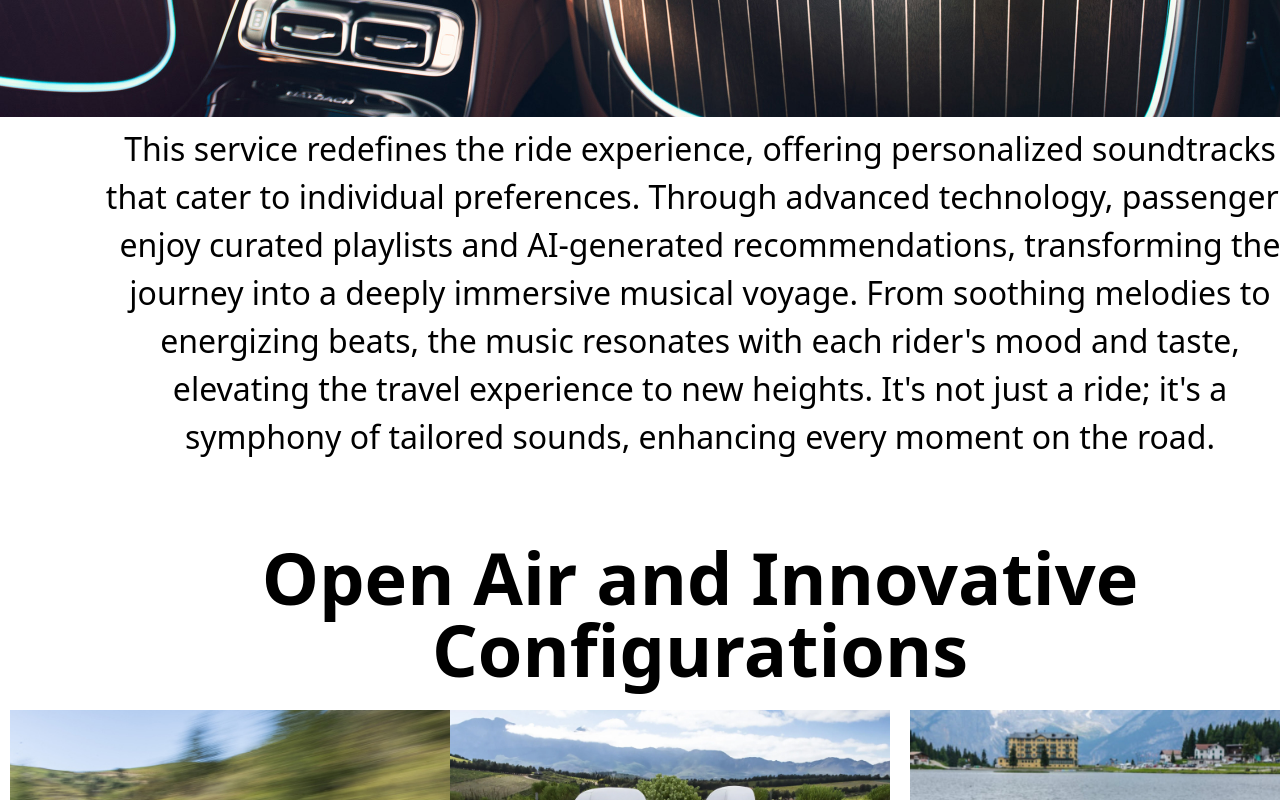
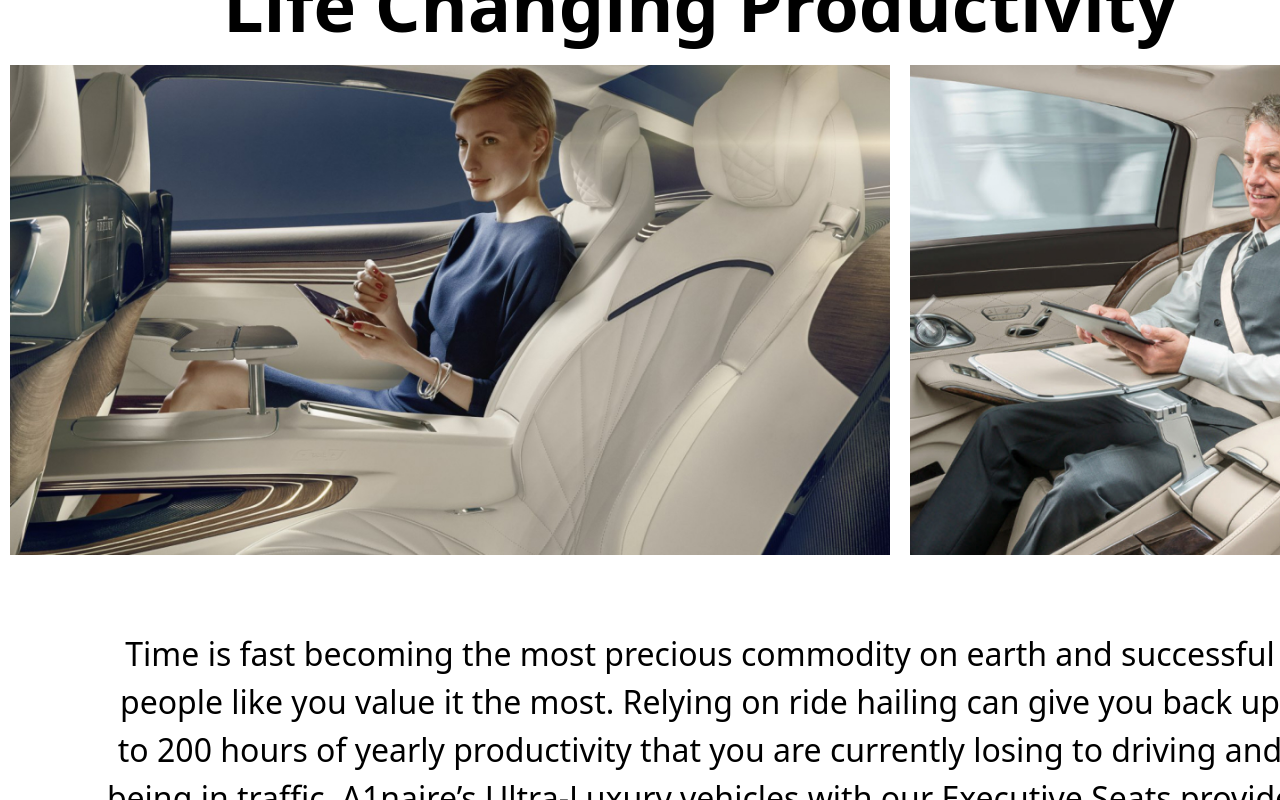
Before and after one commit to TheAfricanNerd/a1naire, a React (Vite) app: page / in a window 1280 px wide. Shown: the part 9300-10100 px from the top of the page. Built offline with nearby package versions, Linux system fonts and the light colour scheme.

Commit message:
fix: update music sectioin

```diff
--- a/src/components/Music/data.tsx
+++ b/src/components/Music/data.tsx
@@ -6,15 +6,23 @@ export default {
   text: (
     <>
       <p>
-        This service redefines the ride experience, offering personalized
-        soundtracks that cater to individual preferences. Through advanced
-        technology, passengers enjoy curated playlists and AI-generated
-        recommendations, transforming the journey into a deeply immersive
-        musical voyage. From soothing melodies to energizing beats, the music
-        resonates with each rider's mood and taste, elevating the travel
-        experience to new heights. It's not just a ride; it's a symphony of
-        tailored sounds, enhancing every moment on the road.
+        A1naire redefines the ride experience, offering personalized soundtracks
+        that cater to individual preferences. Advanced curation and AI-generated
+        recommendations transform the journey into a deeply immersive musical
+        voyage. From soothing melodies to energizing beats, the music resonates
+        with each rider's mood and taste, elevating the travel experience to new
+        heights. It's not just a ride; it's a symphony of tailored sounds,
+        enhancing every moment on the road.
       </p>
     </>
   ),
 };
+
+// This service redefines the ride experience, offering personalized
+// soundtracks that cater to individual preferences. Through advanced
+// technology, passengers enjoy curated playlists and AI-generated
+// recommendations, transforming the journey into a deeply immersive
+// musical voyage. From soothing melodies to energizing beats, the music
+// resonates with each rider's mood and taste, elevating the travel
+// experience to new heights. It's not just a ride; it's a symphony of
+// tailored sounds, enhancing every moment on the road.
--- a/src/views/Homepage/index.tsx
+++ b/src/views/Homepage/index.tsx
@@ -30,13 +30,13 @@ const Homepage = () => {
       <Vibrance />
       <Arival />
       <NamePlate />
-      <Music />
       <InnovativeConfigurations />
       <Productivity />
       <DynamicFreedom />
       <BetterThanOwning />
       <UltraLuxryYouDeserve />
       <PaparazziMedia />
+      <Music />
       <LimitedAdditions />
       {/* bottom section */}
       <MyGallery />
```
Also changed, not shown: src/assets/images/jpg/music.jpg.
